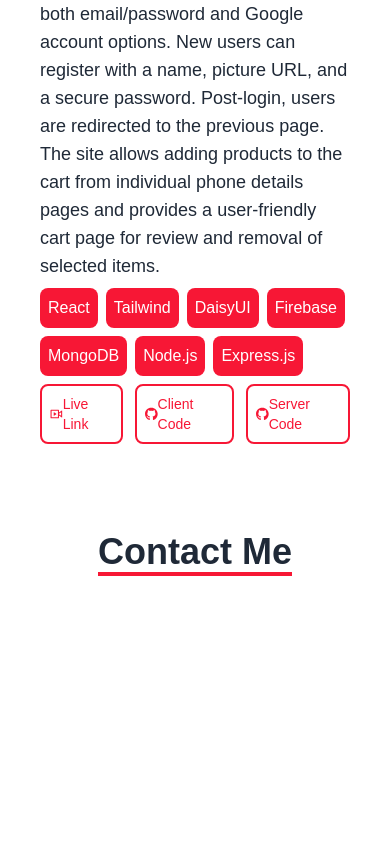
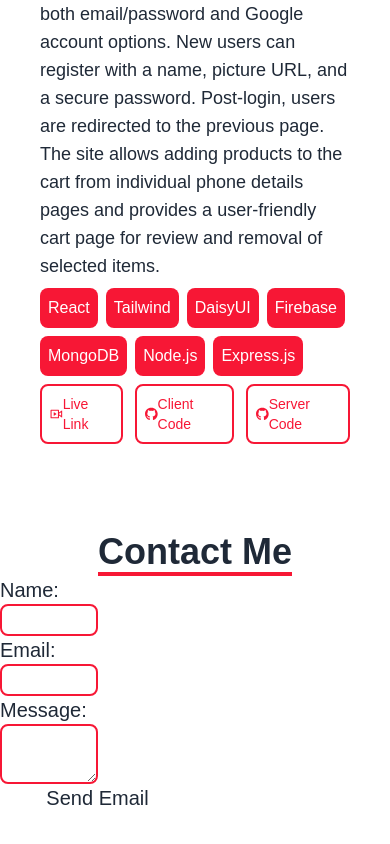
Before and after one commit to Riyaz350/Riyaz-Ahmed, a React (Vite) app: page / in a window 390 px wide. Shown: the part 4681-5525 px from the top of the page. Before the commit the page ends 5297 px from the top, so only its background shows below. Built offline with nearby package versions, Linux system fonts and the light colour scheme; a web font is replaced by a local one.

Commit message:
added email sending service

```diff
--- a/package.json
+++ b/package.json
@@ -10,6 +10,7 @@
     "preview": "vite preview"
   },
   "dependencies": {
+    "emailjs-com": "^3.2.0",
     "framer-motion": "^10.16.16",
     "localforage": "^1.10.0",
     "match-sorter": "^6.3.1",
--- a/src/Home/Banner/Banner.jsx
+++ b/src/Home/Banner/Banner.jsx
@@ -1,5 +1,5 @@
 import { Cursor, Typewriter } from "react-simple-typewriter";
-import cv from '../../assets/CV.pdf'
+// import cv from '../../assets/CV.pdf'
 import '../../App.css'
 import { motion } from "framer-motion"
 
@@ -19,7 +19,7 @@
                         <Cursor/>
                     </div>
                     <div>
-                    <a className={btnCV} href={cv} download="resume">Download Resume</a>
+                    <a className={btnCV} href='https://drive.google.com/uc?export=download&id=1I-bQkFUkM0km6OuuFeMY7coXJleRLJhF' download="resume">Download Resume</a>
                     </div>
             </div>
 
--- a/src/Home/Contact/Contact.jsx
+++ b/src/Home/Contact/Contact.jsx
@@ -1,11 +1,49 @@
+import { useState } from 'react';
+import emailjs from 'emailjs-com';
 
 const Contact = () => {
+    const [from_name, setName] = useState('');
+    const [email_id, setEmail] = useState('');
+    const [message, setMessage] = useState('');
+
+    const handleSubmit = async (e) => {
+      e.preventDefault();
+
+      try {
+        const response = await emailjs.send('service_2xxhd3m', 'template_mt9dggc',
+          { from_name, email_id, message },'QnQYR25vUAQhCK0Rn'
+        );
+
+        console.log('Email sent:', response);
+      } catch (error) {
+        console.error('Error sending email:', error);
+      }
+    };
+
+
+
     return (
-        <div className="grid grid-cols-2">
-            <div className="col-span-1"></div>
+        <div className="grid grid-cols-2 max-w-5xl mx-auto">
+            <div className="col-span-1">
+                <div>
+                    <form className='flex flex-col text-xl' onSubmit={handleSubmit}>
+                        <label>Name:</label>
+                        <input className='border-2 border-[#f71735] w-1/2 rounded-lg' type="text" value={from_name} onChange={(e) => setName(e.target.value)} />
+
+                        <label>Email:</label>
+                        <input className='border-2 border-[#f71735] w-1/2 rounded-lg' type="email" value={email_id} onChange={(e) => setEmail(e.target.value)} />
+
+                        <label>Message:</label>
+                        <textarea className='border-2 border-[#f71735] w-1/2 rounded-lg' value={message} onChange={(e) => setMessage(e.target.value)} />
+
+                        <button type="submit">Send Email</button>
+                    </form>
+                </div>
+                <div></div>
+            </div>
             <div className="col-span-1"></div>
         </div>
     );
-};
+    }
 
 export default Contact;
--- a/src/Home/Home.jsx
+++ b/src/Home/Home.jsx
@@ -1,6 +1,5 @@
 import Navbar from "../Shared/Navbar";
 import '../App.css'
-import {  Cursor, Typewriter } from 'react-simple-typewriter'
 import Intro from "./Intro/Intro";
 import Title from '../Hook/Title'
 import Banner from "./Banner/Banner";
--- a/src/Home/Projects/Projects.jsx
+++ b/src/Home/Projects/Projects.jsx
@@ -1,4 +1,4 @@
-import { motion } from "framer-motion"
+// import { motion } from "framer-motion"
 import { RiLiveLine } from "react-icons/ri";
 import { FaGithub } from "react-icons/fa";
 import { Link } from "react-router-dom";
@@ -11,6 +11,7 @@
     const links = "bg-white text-sm lg:text-base  text-[#f71735] border-2 border-[#f71735] p-2 rounded-lg hover:bg-[#f71735] hover:text-white lg:w-1/4 flex justify-center items-center lg:gap-2"
     return (
         <div className="max-w-5xl mx-auto p-10 lg:p-0 my-10 space-y-10 lg:space-y-0">
+
             <div className="md:grid grid-cols-5">
                 <div className="col-span-2"></div>
                 <div className="col-span-3">
@@ -49,7 +50,7 @@
 
                     <div>
                         <h1 className="text-xl font-bold text-[#f71735] md:text-3xl">#2 Study Hive</h1>
-                        <p className="text-lg md:text-xl">This educational website facilitates students in creating, submitting, and enhancing assignments across various subjects. The homepage highlights three popular assignments, open for updates by any logged-in user. Only the assignment creator retains the authority to delete it. Users can access assignment details, submit their work, and view submissions with timestamps. The "My Assignment" page displays personal submissions, including marked assignments with obtained marks. During the grading process, users can preview PDF assignments. The platform ensures collaborative learning and efficient assignment management for an enriched educational experience.</p>
+                        <p className="text-lg md:text-xl">This educational website facilitates students in creating, submitting, and enhancing assignments across various subjects. The homepage highlights three popular assignments, open for updates by any logged-in user. Only the assignment creator retains the authority to delete it. Users can access assignment details, submit their work, and view submissions with timestamps. The {"My Assignment"} page displays personal submissions, including marked assignments with obtained marks. During the grading process, users can preview PDF assignments. The platform ensures collaborative learning and efficient assignment management for an enriched educational experience.</p>
                     </div>
 
                     <div className="flex flex-col lg:flex-row gap-2 mt-2 lg:mt-5">
@@ -81,7 +82,7 @@
 
                     <div>
                         <h1 className="text-xl font-bold text-[#f71735] md:text-3xl">#3 Cell Central</h1>
-                        <p className="text-lg md:text-xl">Cell Central is a straightforward e-commerce platform specializing in a diverse range of smartphones. The homepage showcases six distinct brands, each leading to a dedicated section featuring the brand's available phones. Clicking on a specific phone's "Show Details" button navigates users to a product-specific page, requiring login for access. The login page offers both email/password and Google account options. New users can register with a name, picture URL, and a secure password. Post-login, users are redirected to the previous page. The site allows adding products to the cart from individual phone details pages and provides a user-friendly cart page for review and removal of selected items.</p></div>
+                        <p className="text-lg md:text-xl">Cell Central is a straightforward e-commerce platform specializing in a diverse range of smartphones. The homepage showcases six distinct brands, each leading to a dedicated section featuring the brands available phones. Clicking on a specific phones {"Show Details"} button navigates users to a product-specific page, requiring login for access. The login page offers both email/password and Google account options. New users can register with a name, picture URL, and a secure password. Post-login, users are redirected to the previous page. The site allows adding products to the cart from individual phone details pages and provides a user-friendly cart page for review and removal of selected items.</p></div>
 
                     <div className="flex flex-col lg:flex-row gap-2 mt-2 lg:mt-5">
                         <div className=" flex gap-2">
--- a/src/Shared/Navbar.jsx
+++ b/src/Shared/Navbar.jsx
@@ -1,4 +1,3 @@
-import React from 'react';
 import { NavLink } from 'react-router-dom';
 import '../App.css'
 
```
Also changed, not shown: 1 other file (tests, documents, lock files or other folders).
